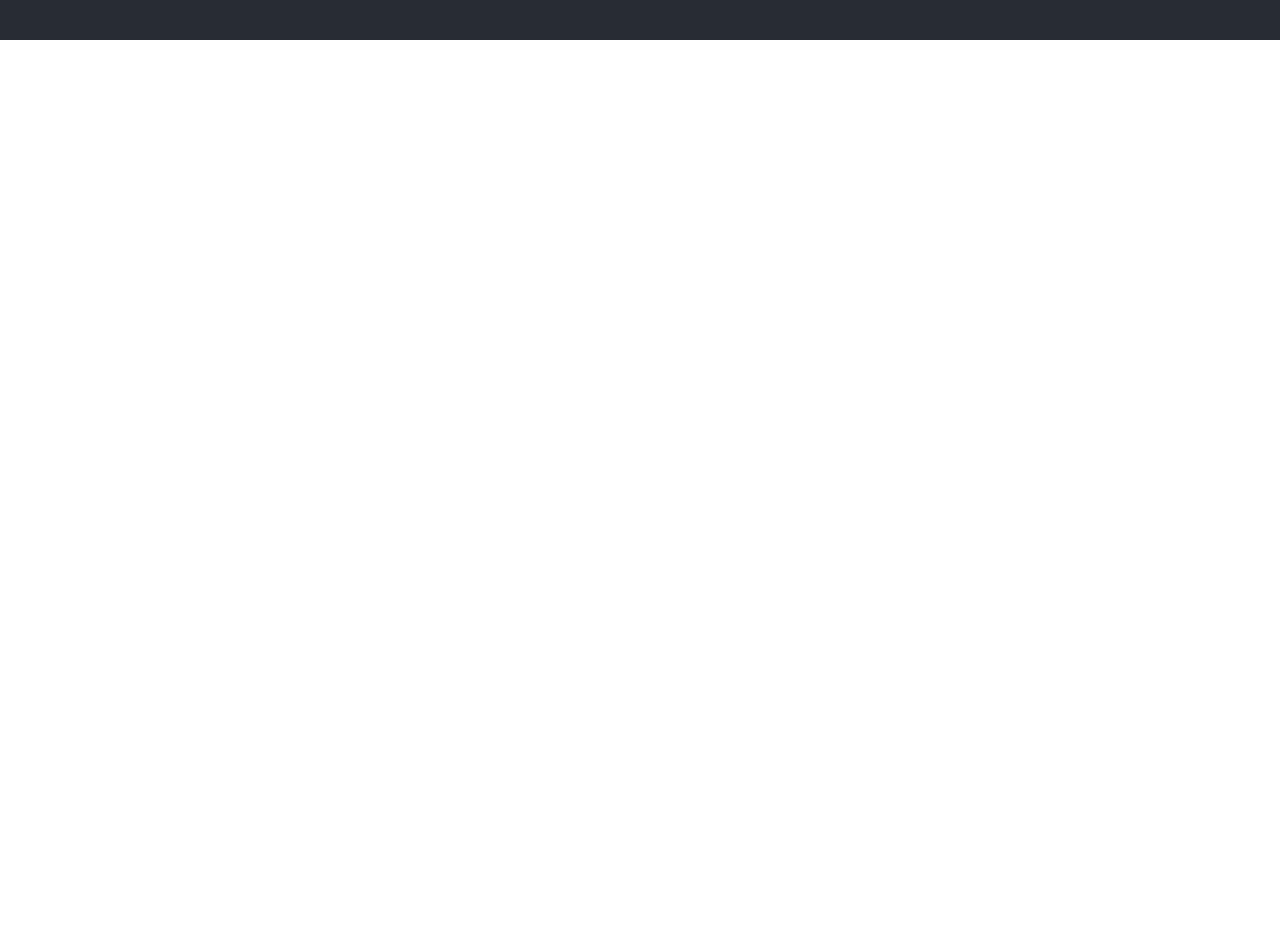
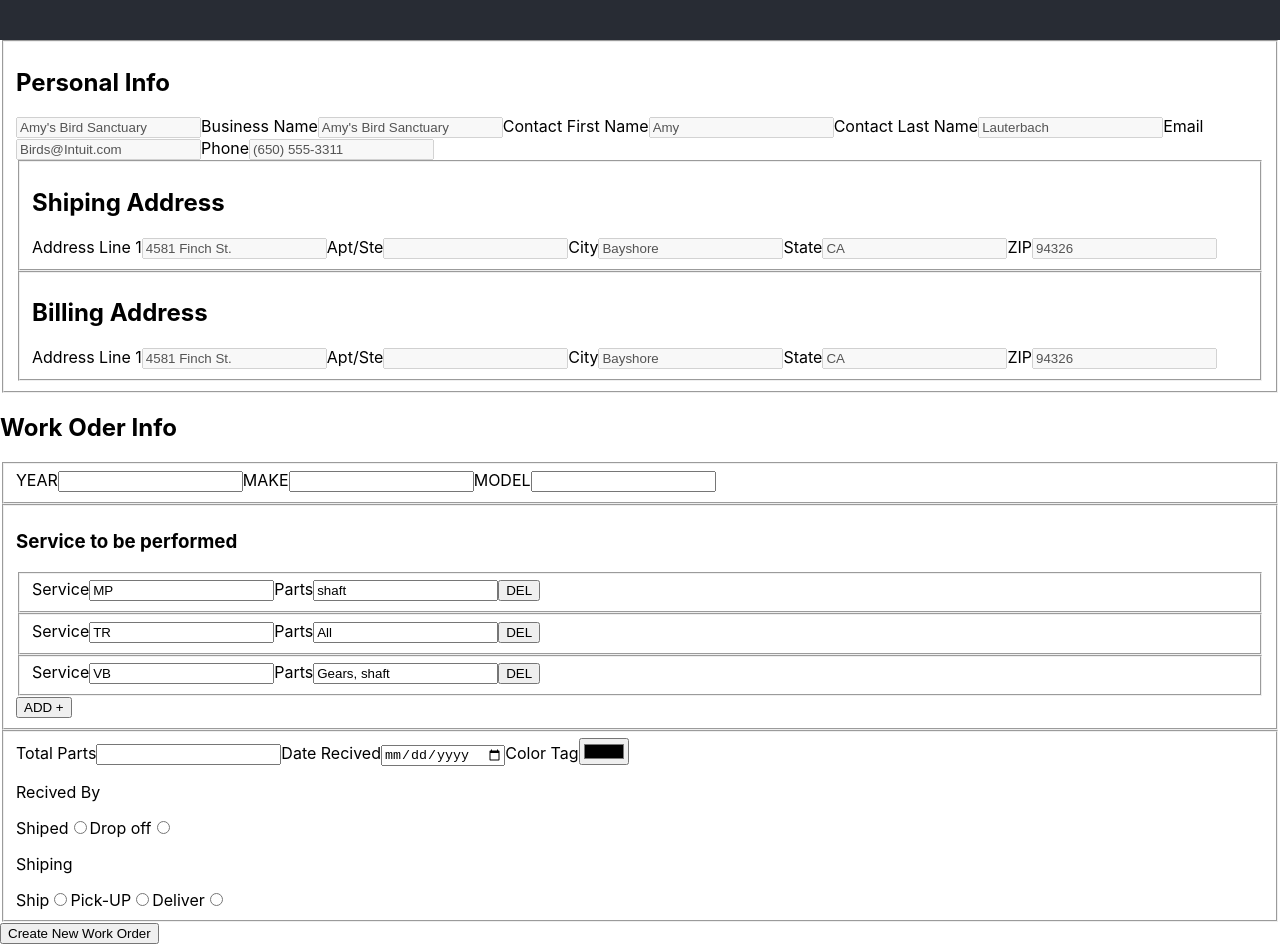
Before and after one commit to sas604/MERN, a React (Create React App) app in the folder front-end/: page /createjob in a window 1280 px wide. Shown: the part 760-1704 px from the top of the page. Before the commit the page ends 800 px from the top, so only its background shows below. Built offline with nearby package versions, Linux system fonts and the light colour scheme; no server answers.

Commit message:
add create job form

```diff
--- a/front-end/package.json
+++ b/front-end/package.json
@@ -6,12 +6,12 @@
     "@testing-library/jest-dom": "^5.11.9",
     "@testing-library/react": "^11.2.5",
     "@testing-library/user-event": "^12.8.1",
-    "antd": "^4.13.0",
-    "axios": "^0.21.1",
+    "lodash.get": "^4.4.2",
     "react": "^17.0.1",
     "react-dom": "^17.0.1",
+    "react-router-dom": "^5.2.0",
     "react-scripts": "4.0.3",
-    "use-http": "^1.0.17",
+    "styled-components": "^5.2.1",
     "web-vitals": "^1.1.0"
   },
   "scripts": {
--- a/front-end/src/App.js
+++ b/front-end/src/App.js
@@ -1,10 +1,10 @@
 import './App.css';
 
-import useForm from './hooks/useForm';
-
-import { useEffect, useState } from 'react';
+import { BrowserRouter as Router, Switch, Route, Link } from 'react-router-dom';
+import { useState } from 'react';
 import SearchCustomer from './components/SearchCustomer';
 import CreateCustomer from './components/CreateCustomer';
+import CreateJob from './components/CreateJob';
 
 function App() {
   const [name, setName] = useState('');
@@ -13,8 +13,22 @@ function App() {
     return <CreateCustomer close={() => setNewCX(false)} />;
   }
   return (
+    <Router>
       <div className="App">
         <header className="App-header">
+          <nav>
+            <ul>
+              <li>
+                <Link to="/">Home</Link>
+              </li>
+              <li>
+                <Link to="/createjob">Create Job</Link>
+              </li>
+              <li>
+                <Link to="/users">Users</Link>
+              </li>
+            </ul>
+          </nav>
           <h2>Create new job order</h2>
           <SearchCustomer setName={setName} />
           <div style={{ border: '1px solid white', margin: '3rem' }}>
@@ -43,6 +57,12 @@ function App() {
           </button>
         </header>
       </div>
+      <Switch>
+        <Route path="/createjob">
+          <CreateJob />
+        </Route>
+      </Switch>
+    </Router>
   );
 }
 
--- /dev/null
+++ b/front-end/src/components/AddService.js
@@ -0,0 +1,57 @@
+import useForm from '../hooks/useForm';
+import styled from 'styled-components';
+
+const AddServiceModalStyles = styled.div`
+  position: absolute;
+  background-color: black;
+  top: 0;
+  left: 0;
+  width: 100%;
+  height: 100%;
+  display: flex;
+  justify-content: center;
+  align-items: center;
+`;
+
+const AddService = ({ index, dispatch, close }) => {
+  const [values, updateValue] = useForm({ name: '', parts: '' });
+  return (
+    <AddServiceModalStyles>
+      <fieldset>
+        <label>
+          Service
+          <input
+            type="text"
+            name="name"
+            value={values.name}
+            placeholder="Service name"
+            onChange={updateValue}
+          />
+        </label>
+        <label>
+          Parts
+          <input
+            type="text"
+            name="parts"
+            value={values.parts}
+            placeholder="parts"
+            onChange={updateValue}
+          />
+        </label>
+
+        <button
+          type="button"
+          onClick={() =>
+            dispatch({ type: 'addService', index, form: values, close })
+          }
+        >
+          add
+        </button>
+        <button type="button" onClick={() => close()}>
+          cancel
+        </button>
+      </fieldset>
+    </AddServiceModalStyles>
+  );
+};
+export default AddService;
--- a/front-end/src/components/CreateCustomer.js
+++ b/front-end/src/components/CreateCustomer.js
@@ -2,7 +2,7 @@ import { useState } from 'react';
 import useForm from '../hooks/useForm';
 // TODO make all nessesary fields
 const CreateCustomer = ({ close }) => {
-  const { values, updateValue, reset } = useForm({
+  const [values, updateValue, reset] = useForm({
     name: '',
     email: '',
     phone: '',
--- a/front-end/src/components/CreateJob.js
+++ b/front-end/src/components/CreateJob.js
@@ -1,123 +1,189 @@
-import React from 'react';
+import React, { useReducer, useState } from 'react';
 import useForm from '../hooks/useForm';
+import AddService from './AddService';
+import CustomerInfo from './CustomerInfo';
+import Service from './Service';
 
-const CreateJob = ({
-  cx = {
-    domain: 'QBO',
-    FamilyName: 'Lauterbach',
-    DisplayName: "Amy's Bird Sanctuary",
-    DefaultTaxCodeRef: {
-      value: '2',
-    },
-    PrimaryEmailAddr: {
-      Address: 'Birds@Intuit.com',
-    },
-    PreferredDeliveryMethod: 'Print',
-    GivenName: 'Amy',
-    FullyQualifiedName: "Amy's Bird Sanctuary",
-    BillWithParent: false,
-    Job: false,
-    BalanceWithJobs: 274.0,
-    PrimaryPhone: {
-      FreeFormNumber: '(650) 555-3311',
-    },
-    Active: true,
-    MetaData: {
-      CreateTime: '2014-09-11T16:48:43-07:00',
-      LastUpdatedTime: '2015-07-01T10:14:15-07:00',
-    },
-    BillAddr: {
-      City: 'Bayshore',
-      Line1: '4581 Finch St.',
-      PostalCode: '94326',
-      Lat: 'INVALID',
-      Long: 'INVALID',
-      CountrySubDivisionCode: 'CA',
-      Id: '2',
-    },
-    MiddleName: 'Michelle',
-    Notes: 'Note added via Update operation.',
-    Taxable: true,
-    Balance: 274.0,
-    SyncToken: '5',
-    CompanyName: "Amy's Bird Sanctuary",
-    ShipAddr: {
-      City: 'Bayshore',
-      Line1: '4581 Finch St.',
-      PostalCode: '94326',
-      Lat: 'INVALID',
-      Long: 'INVALID',
-      CountrySubDivisionCode: 'CA',
-      Id: '109',
-    },
-    PrintOnCheckName: "Amy's Bird Sanctuary",
-    sparse: false,
-    Id: '1',
-  },
-}) => {
-  //const { value, updateValue } = useForm(defaults);
+const initialState = {
+  customer: {},
+  make: '',
+  model: '',
+  year: '',
+  services: [
+    { name: 'MP', parts: 'shaft' },
+    { name: 'TR', parts: 'All' },
+    { name: 'VB', parts: 'Gears, shaft' },
+  ],
+  invoice: '',
+};
+
+const reducer = (state, action) => {
+  switch (action.type) {
+    case 'addService':
+      action.close();
+      return { ...state, services: [...state.services, { ...action.form }] };
+    case 'removeService':
+      return {
+        ...state,
+        services: state.services.filter(
+          (el) => el !== state.services[action.index]
+        ),
+      };
+    default:
+      return;
+  }
+};
+const CreateJob = () => {
+  const [servicesModal, setServicesModal] = useState(false);
+  const workOreder = {
+    year: '',
+    make: '',
+    model: '',
+    totalParts: '',
+    color: '#000000',
+    date: '',
+    recived: '',
+    shiping: '',
+  };
+  const [state, dispatch] = useReducer(reducer, initialState);
+  const [values, updateValue] = useForm(workOreder);
   //collect inforamation about the job
   // send it to the server
-
   return (
     <form>
-      <fieldset className="cx-info">
-        <h2>Personal Info</h2>
-        <label htmlFor="displayedName">
+      <CustomerInfo />
+      <div className="work-order">
+        <h2>Work Oder Info</h2>
+        <fieldset>
+          <label htmlFor="year">
+            YEAR
+            <input
+              type="number"
+              name="year"
+              value={values.year}
+              max="2200"
+              onChange={updateValue}
+            />
+          </label>
+          <label htmlFor="make">
+            MAKE
+            <input
+              type="text"
+              name="make"
+              value={values.make}
+              onChange={updateValue}
+            />
+          </label>
+          <label htmlFor="model">
+            MODEL
+            <input
+              type="text"
+              name="model"
+              value={values.model}
+              onChange={updateValue}
+            />
+          </label>
+        </fieldset>
+        <fieldset className="service" style={{ position: 'relative' }}>
+          {servicesModal && (
+            <AddService
+              dispatch={dispatch}
+              close={() => setServicesModal(false)}
+            />
+          )}
+          <h3>Service to be performed </h3>
+          {state.services.map((service, i) => (
+            <Service
+              key={i}
+              dispatch={dispatch}
+              name={service.name}
+              parts={service.parts}
+              index={i}
+            />
+          ))}
+          <button type="button" onClick={() => setServicesModal(true)}>
+            ADD +
+          </button>
+        </fieldset>
+      </div>
+
+      <fieldset className="officeuse">
+        <label>
+          Total Parts
           <input
-            type="text"
-            readOnly
-            name="displayedName"
-            value={cx.DisplayName}
-          ></input>
-        </label>
-        <label htmlFor="company">
-          <h3>Business Name</h3>
-          <input
-            type="text"
-            name="company"
-            value={cx.CompanyName || 'not set'}
-            readOnly
+            type="number"
+            name="totalParts"
+            value={values.totalParts}
+            onChange={updateValue}
           />
         </label>
-        <label htmlFor="first-name">
-          <h3>Contact First Name</h3>
+        <label>
+          Date Recived
           <input
-            type="text"
-            name="first-name"
-            value={cx.GivenName || 'not set'}
-            readOnly
+            type="date"
+            name="date"
+            value={values.date}
+            onChange={updateValue}
           />
         </label>
-        <label htmlFor="last-name">
-          <h3>Contact First Name</h3>
+        <label>
+          Color Tag
           <input
-            type="text"
-            name="last-name"
-            value={cx.FamilyName || 'not set'}
-            readOnly
+            type="color"
+            name="color"
+            value={values.color}
+            onChange={updateValue}
           />
         </label>
-        <label htmlFor="email">
-          <h3>Email</h3>
+        <p>Recived By</p>
+        <label>
+          Shiped
           <input
-            type="email"
-            name="email"
-            value={cx.PrimaryEmailAddr.Address || 'not set'}
-            readOnly
+            type="radio"
+            name="recived"
+            value="shiped"
+            onChange={updateValue}
           />
         </label>
-        <label htmlFor="phone">
-          <h3>Email</h3>
+        <label>
+          Drop off
           <input
-            type="tel"
-            name="phone"
-            value={cx.PrimaryPhone.FreeFormNumber || 'not set'}
-            readOnly
+            type="radio"
+            name="recived"
+            value="dropoff"
+            onChange={updateValue}
           />
         </label>
-        <fieldset className="address"></fieldset>
+        <p>Shiping</p>
+        <label>
+          Ship
+          <input
+            type="radio"
+            name="shiping"
+            value="ship"
+            onChange={updateValue}
+          />
+        </label>
+        <label>
+          Pick-UP
+          <input
+            type="radio"
+            name="shiping"
+            value="pick-up"
+            onChange={updateValue}
+          />
+        </label>
+        <label>
+          Deliver
+          <input
+            type="radio"
+            name="shiping"
+            value="deliver"
+            onChange={updateValue}
+          />
+        </label>
       </fieldset>
+      <input type="submit" value="Create New Work Order" />
     </form>
   );
 };
--- /dev/null
+++ b/front-end/src/components/CustomerInfo.js
@@ -0,0 +1,208 @@
+import useForm from '../hooks/useForm';
+
+// accept customer object
+const CustomerInfo = ({
+  defaults = {
+    domain: 'QBO',
+
+    FamilyName: 'Lauterbach',
+    DisplayName: "Amy's Bird Sanctuary",
+    DefaultTaxCodeRef: {
+      value: '2',
+    },
+    PrimaryEmailAddr: {
+      Address: 'Birds@Intuit.com',
+    },
+    PreferredDeliveryMethod: 'Print',
+    GivenName: 'Amy',
+    FullyQualifiedName: "Amy's Bird Sanctuary",
+    BillWithParent: false,
+    Job: false,
+    BalanceWithJobs: 274.0,
+    PrimaryPhone: {
+      FreeFormNumber: '(650) 555-3311',
+    },
+    Active: true,
+    MetaData: {
+      CreateTime: '2014-09-11T16:48:43-07:00',
+      LastUpdatedTime: '2015-07-01T10:14:15-07:00',
+    },
+    BillAddr: {
+      City: 'Bayshore',
+      Line1: '4581 Finch St.',
+      PostalCode: '94326',
+      Lat: 'INVALID',
+      Long: 'INVALID',
+      CountrySubDivisionCode: 'CA',
+      Id: '2',
+    },
+    MiddleName: 'Michelle',
+    Notes: 'Note added via Update operation.',
+    Taxable: true,
+    Balance: 274.0,
+    SyncToken: '5',
+    CompanyName: "Amy's Bird Sanctuary",
+    ShipAddr: {
+      City: 'Bayshore',
+      Line1: '4581 Finch St.',
+      PostalCode: '94326',
+      Lat: 'INVALID',
+      Long: 'INVALID',
+      CountrySubDivisionCode: 'CA',
+      Id: '109',
+    },
+    PrintOnCheckName: "Amy's Bird Sanctuary",
+    sparse: false,
+    Id: '1',
+  },
+}) => {
+  const [values, updateValue] = useForm(defaults);
+
+  return (
+    <fieldset className="values-info" disabled>
+      <h2>Personal Info</h2>
+      <label htmlFor="displayedName">
+        <input
+          type="text"
+          name="displayedName"
+          value={values.DisplayName}
+          onChange={updateValue}
+        ></input>
+      </label>
+      <label htmlFor="company">
+        <span>Business Name</span>
+        <input
+          type="text"
+          name="company"
+          value={values.CompanyName || 'not set'}
+          onChange={updateValue}
+        />
+      </label>
+      <label htmlFor="first-name">
+        <span>Contact First Name</span>
+        <input
+          type="text"
+          name="first-name"
+          value={values.GivenName || 'not set'}
+          onChange={updateValue}
+        />
+      </label>
+      <label htmlFor="last-name">
+        <span>Contact Last Name</span>
+        <input
+          type="text"
+          name="last-name"
+          value={values.FamilyName || 'not set'}
+          onChange={updateValue}
+        />
+      </label>
+      <label htmlFor="email">
+        <span>Email</span>
+        <input
+          type="email"
+          name="PrimaryEmailAddr.Address"
+          value={values.PrimaryEmailAddr.Address || 'not set'}
+          onChange={updateValue}
+        />
+      </label>
+      <label htmlFor="phone">
+        <span>Phone</span>
+        <input
+          type="tel"
+          name="PrimaryPhone.FreeFormNumber"
+          value={values.PrimaryPhone.FreeFormNumber || 'not set'}
+          onChange={updateValue}
+        />
+      </label>
+
+      <fieldset className="shiping">
+        <h2>Shiping Address</h2>
+        <label htmlFor="ShipAddr.Line1">
+          Address Line 1
+          <input
+            type="text"
+            name="ShipAddr.Line1"
+            value={values.ShipAddr.Line1}
+          />
+        </label>
+        <label htmlFor="ShipAddr.Line2">
+          Apt/Ste
+          <input
+            type="text"
+            name="ShipAddr.Line2"
+            value={values.ShipAddr.Line2}
+          />
+        </label>
+        <label htmlFor="ShipAddr.City">
+          City
+          <input
+            type="text"
+            name="ShipAddr.City"
+            value={values.ShipAddr.City}
+          />
+        </label>
+        <label htmlFor="ShipAddr.CountrySubDivisionCode">
+          State
+          <input
+            type="text"
+            name="ShipAddr.CountrySubDivisionCode"
+            value={values.ShipAddr.CountrySubDivisionCode}
+          />
+        </label>
+        <label htmlFor="ShipAddr.PostalCode">
+          ZIP
+          <input
+            type="text"
+            name="ShipAddr.PostalCode"
+            value={values.ShipAddr.PostalCode}
+          />
+        </label>
+      </fieldset>
+      <fieldset className="billing">
+        <h2>Billing Address</h2>
+        <label htmlFor="BillAddr.Line1">
+          Address Line 1
+          <input
+            type="text"
+            name="BillAddr.Line1"
+            value={values.BillAddr.Line1}
+          />
+        </label>
+        <label htmlFor="BillAddr.Line2">
+          Apt/Ste
+          <input
+            type="text"
+            name="BillAddr.Line2"
+            value={values.BillAddr.Line2}
+          />
+        </label>
+        <label htmlFor="BillAddr.City">
+          City
+          <input
+            type="text"
+            name="BillAddr.City"
+            value={values.BillAddr.City}
+          />
+        </label>
+        <label htmlFor="BillAddr.CountrySubDivisionCode">
+          State
+          <input
+            type="text"
+            name="BillAddr.CountrySubDivisionCode"
+            value={values.BillAddr.CountrySubDivisionCode}
+          />
+        </label>
+        <label htmlFor="BillAddr.PostalCode">
+          ZIP
+          <input
+            type="text"
+            name="BillAddr.PostalCode"
+            value={values.BillAddr.PostalCode}
+          />
+        </label>
+      </fieldset>
+    </fieldset>
+  );
+};
+
+export default CustomerInfo;
--- a/front-end/src/components/SearchCustomer.js
+++ b/front-end/src/components/SearchCustomer.js
@@ -3,7 +3,7 @@ import useForm from '../hooks/useForm';
 
 const SearchCustomer = ({ setName }) => {
   const [searchResult, setSearchResults] = useState([]);
-  const { values, updateValue } = useForm({
+  const [values, updateValue] = useForm({
     search: '',
   });
   useEffect(() => {
--- /dev/null
+++ b/front-end/src/components/Service.js
@@ -0,0 +1,36 @@
+const Service = ({ name, parts, dispatch, index }) => {
+  return (
+    <>
+      <fieldset>
+        <label>
+          Service
+          <input
+            type="text"
+            name="service"
+            value={name}
+            placeholder="Service name"
+            readOnly
+          />
+        </label>
+        <label>
+          Parts
+          <input
+            type="text"
+            name="parts"
+            value={parts}
+            placeholder="parts"
+            readOnly
+          />
+        </label>
+
+        <button
+          type="button"
+          onClick={() => dispatch({ type: 'removeService', index })}
+        >
+          DEL
+        </button>
+      </fieldset>
+    </>
+  );
+};
+export default Service;
--- a/front-end/src/hooks/useForm.js
+++ b/front-end/src/hooks/useForm.js
@@ -1,4 +1,5 @@
 import { useState } from 'react';
+import set from 'lodash/set';
 
 export default function useForm(defaults) {
   const [values, setValues] = useState(defaults);
@@ -9,12 +10,12 @@ export default function useForm(defaults) {
     if (e.target.type === 'number') {
       value = +value;
     }
+
     setValues({
-      ...values,
-      [e.target.name]: value,
+      ...set(values, e.target.name, value),
     });
   }
 
   const reset = () => setValues(defaults);
-  return { values, updateValue, reset };
+  return [values, updateValue, reset];
 }
```
Also changed, not shown: 1 other file (tests, documents, lock files or other folders). Lines whose indentation alone changed are shown as unchanged.
